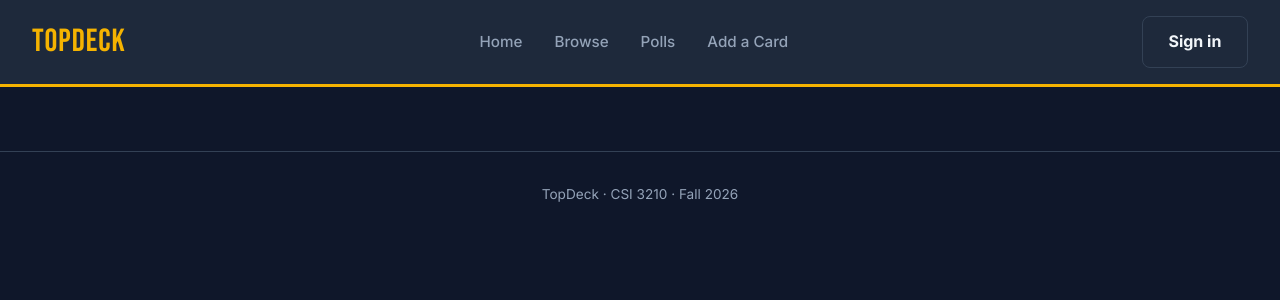
After one commit to nkapanowski/CSI3210project, a Flask app: template templates/global.html in a window 1280 px wide. The commit adds this page. Shown: the top 300 px of the page. Run offline with Flask 3, Linux system fonts and the light colour scheme; the template is opened without the code that fills it, so the values that code supplies are empty.

Commit message:
Customized CSS for TopDeck

```diff
--- a/app.py
+++ b/app.py
@@ -1,10 +1,18 @@
-from flask import Flask
+import atexit
+from flask import Flask, render_template
+from posthog import Posthog
+import config
 
 app = Flask(__name__)
+app.secret_key = config.SECRET_KEY
+
+posthog = Posthog(config.POSTHOG_API_KEY, host=config.POSTHOG_HOST)
+atexit.register(posthog.shutdown)
 
 @app.route("/")
 def home():
-    return 'Card Rater is running'
+    posthog.capture('page_view', distinct_id='test_user', properties={'page':'home'})
+    return render_template('home.html')
 
 if __name__ == "__main__":
     app.run(debug=True)
--- /dev/null
+++ b/config.example.py
@@ -0,0 +1,5 @@
+# Copy this file to config.py and fill in your values.
+# config.py is in .gitignore, so never commit it.
+POSTHOG_API_KEY = 'phc_xxxxxxxxxxxxxxxxxxxx'
+POSTHOG_HOST = 'https://us.i.posthog.com'
+SECRET_KEY = 'change-me'  # used by Flask to keep users signed in
--- a/requirements.txt
+++ b/requirements.txt
@@ -1,4 +1,4 @@
 flask
 posthog
 
-pip install -r requirements.txt
+#pip install -r requirements.txt
--- a/static/global.css
+++ b/static/global.css
@@ -1,40 +1,89 @@
+/*first change: bold font */
+@import url('https://fonts.googleapis.com/css2?family=Bebas+Neue&family=Inter:wght@400;500;600;700&display=swap');
+
 *, *::before, *::after { box-sizing: border-box; margin: 0; padding: 0; }
 
-body   { font-family: system-ui, sans-serif; background: #f8fafc; color: #1e293b; line-height: 1.6; }
+/*second change: colors for card table*/
+:root {
+  --bg:        #0f172a;
+  --surface:   #1e293b;
+  --border:    #334155;
+  --text:      #f1f5f9;
+  --muted:     #94a3b8;
+  --gold:      #f5b301;
+  --gold-dark: #d99a00;
+}
 
-header { background: #1e293b; color: #f8fafc; padding: 0.9rem 2rem;
-         display: flex; justify-content: space-between; align-items: center; }
-header a { color: #94a3b8; text-decoration: none; font-size: 0.85rem; }
-header a:hover { color: #f8fafc; }
 
-nav { display: flex; gap: 1.5rem; }
+body   { font-family: 'Inter', system-ui, sans-serif; background: var(--bg); color: var(--text); line-height: 1.6; }
 
-main { max-width: 860px; margin: 2.5rem auto; padding: 0 1.5rem; }
+header { background: var(--surface); color: var(--text); padding: 1rem 2rem;
+         display: flex; justify-content: space-between; align-items: center;
+         border-bottom: 3px solid var(--gold); position: sticky; top: 0; z-index: 10; }
+header a { color: var(--muted); text-decoration: none; font-size: 0.95rem; font-weight: 500; }
+header a:hover { color: var(--gold); }
 
-h1 { font-size: 1.6rem; margin-bottom: 0.5rem; }
-h2 { font-size: 1.2rem; color: #475569; margin-bottom: 1rem; font-weight: 500; }
+.logo { font-family: 'Bebas Neue', sans-serif; font-size: 2rem; letter-spacing: 1px; color: var(--gold) !important; }
 
-.card { background: #fff; border: 1px solid #e2e8f0; border-radius: 8px;
-        padding: 1.5rem; margin-bottom: 1rem; }
+nav { display: flex; gap: 2rem; }
 
-.btn { display: inline-block; padding: 0.65rem 1.4rem; border-radius: 6px;
-       font-size: 0.95rem; font-weight: 600; cursor: pointer; text-decoration: none;
+/*third change: main content styling */
+main { max-width: 1100px; margin: 3rem auto; padding: 0 2rem; }
+
+h1 { font-family: 'Bebas Neue', sans-serif; font-size: 3.5rem; letter-spacing: 1px; line-height: 1.1; margin-bottom: 0.75rem; }
+h2 { font-family: 'Bebas Neue', sans-serif; font-size: 2rem; letter-spacing: 0.5px; color: var(--text); margin-bottom: 1.25rem; font-weight: 400; }
+
+/*fourth change: card styling */
+.card { background: var(--surface); border: 1px solid var(--border); border-radius: 12px;
+        padding: 1.5rem; margin-bottom: 1rem; transition: transform 0.15s, border-color 0.15s; }
+.card:hover { transform: translateY(-4px); border-color: var(--gold); }
+
+.btn { display: inline-block; padding: 0.75rem 1.6rem; border-radius: 8px;
+       font-size: 1rem; font-weight: 700; cursor: pointer; text-decoration: none;
        border: none; min-width: 44px; min-height: 44px; }
-.btn-primary  { background: #2563eb; color: #fff; }
-.btn-primary:hover { background: #1d4ed8; }
-.btn-secondary { background: #f1f5f9; color: #1e293b; border: 1px solid #cbd5e1; }
-.btn-secondary:hover { background: #e2e8f0; }
+.btn-primary  { background: var(--gold); color: #0f172a; }
+.btn-primary:hover { background: var(--gold-dark); }
+.btn-secondary { background: transparent; color: var(--text); border: 1px solid var(--border); }
+.btn-secondary:hover { border-color: var(--gold); color: var(--gold); }
 
 .badge { display: inline-block; padding: 0.2rem 0.6rem; border-radius: 4px;
-         font-size: 0.78rem; font-weight: 600; background: #dbeafe; color: #1d4ed8; }
+         font-size: 0.78rem; font-weight: 600; background: rgba(245, 179, 1, 0.15); color: var(--gold); }
 
-.uid { font-size: 0.72rem; color: #94a3b8; margin-top: 0.3rem; }
+.uid { font-size: 0.72rem; color: var(--muted); margin-top: 0.3rem; }
 
 .step-bar { display: flex; gap: 0; margin-bottom: 2rem; }
 .step-bar span { flex: 1; padding: 0.4rem 0.8rem; font-size: 0.78rem; font-weight: 600;
-                 background: #e2e8f0; color: #64748b; text-align: center;
-                 border-right: 2px solid #f8fafc; }
-.step-bar span.active { background: #2563eb; color: #fff; }
+                 background: var(--surface); color: var(--muted); text-align: center;
+                 border-right: 2px solid var(--bg); }
+.step-bar span.active { background: var(--gold); color: #0f172a; }
 .step-bar span.done   { background: #16a34a; color: #fff; }
 
-footer { text-align: center; padding: 2rem; font-size: 0.78rem; color: #94a3b8; margin-top: 3rem; }
+footer { text-align: center; padding: 2rem; font-size: 0.85rem; color: var(--muted);
+         margin-top: 4rem; border-top: 1px solid var(--border); }
+
+/*welcome section*/
+.hero { text-align: center; padding: 3rem 1rem 4rem; }
+.hero p { color: var(--muted); font-size: 1.2rem; margin-bottom: 2rem; }
+
+/*search bar*/
+.search { display: flex; max-width: 560px; margin: 0 auto; gap: 0.5rem; }
+.search input { flex: 1; padding: 0.85rem 1.1rem; font-size: 1rem; border-radius: 8px;
+                border: 1px solid var(--border); background: var(--surface); color: var(--text); }
+.search input:focus { outline: none; border-color: var(--gold); }
+
+/*category tiles (4 choices only: Hick's Law)*/
+.category-grid { display: grid; grid-template-columns: repeat(4, 1fr); gap: 1.25rem; }
+.category-tile { display: flex; align-items: center; justify-content: center; height: 140px;
+                 border-radius: 12px; background: var(--surface); border: 1px solid var(--border);
+                 font-family: 'Bebas Neue', sans-serif; font-size: 1.9rem; letter-spacing: 1px;
+                 color: var(--text); text-decoration: none; transition: transform 0.15s, border-color 0.15s; }
+.category-tile:hover { transform: translateY(-4px); border-color: var(--gold); color: var(--gold); }
+
+/* phone-size screens */
+@media (max-width: 700px) {
+  header { flex-direction: column; gap: 0.75rem; }
+  nav { gap: 1rem; flex-wrap: wrap; justify-content: center; }
+  h1 { font-size: 2.5rem; }
+  .category-grid { grid-template-columns: repeat(2, 1fr); }
+  .search { flex-direction: column; }
+}
--- /dev/null
+++ b/templates/global.html
@@ -0,0 +1,29 @@
+<!DOCTYPE html>
+<html lang="en">
+<head>
+  <meta charset="UTF-8">
+  <meta name="viewport" content="width=device-width, initial-scale=1.0">
+  <title>{% block title %}TopDeck{% endblock %}</title>
+  <link rel="stylesheet" href="{{ url_for('static', filename='global.css') }}">
+</head>
+<body>
+  <header>
+    <a href="{{ url_for('home') }}" class="logo">TopDeck</a>
+    <nav>
+      <a href="{{ url_for('home') }}">Home</a>
+      <a href="#">Browse</a>
+      <a href="#">Polls</a>
+      <a href="#">Add a Card</a>
+    </nav>
+    <a href="#" class="btn btn-secondary">Sign in</a>
+  </header>
+
+  <main>
+    {% block content %}{% endblock %}
+  </main>
+
+  <footer>
+    <p>TopDeck · CSI 3210 · Fall 2026</p>
+  </footer>
+</body>
+</html>
```
Also changed, not shown: templates/home.html (added, +22 -0 lines), 1 other file.
